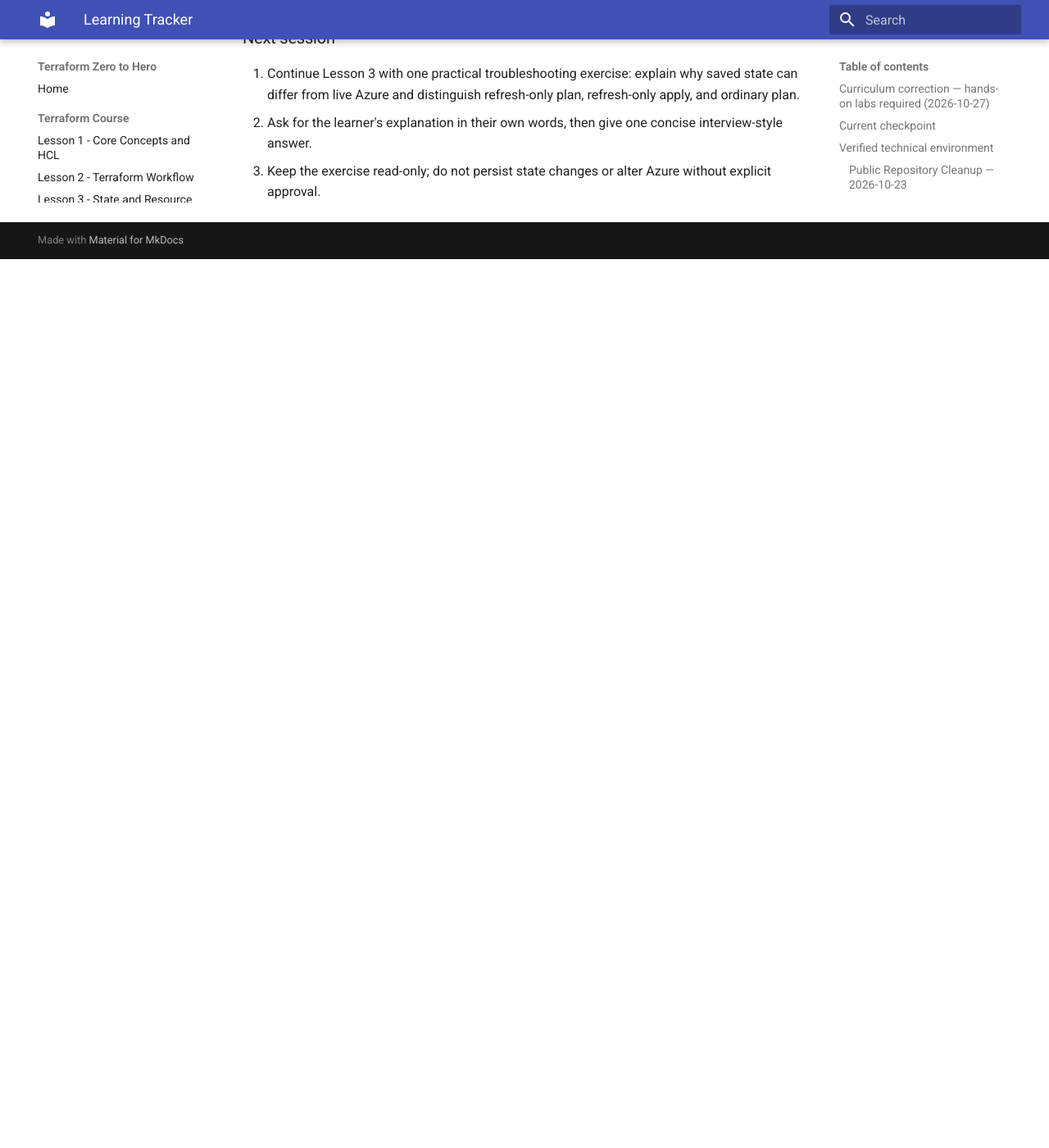
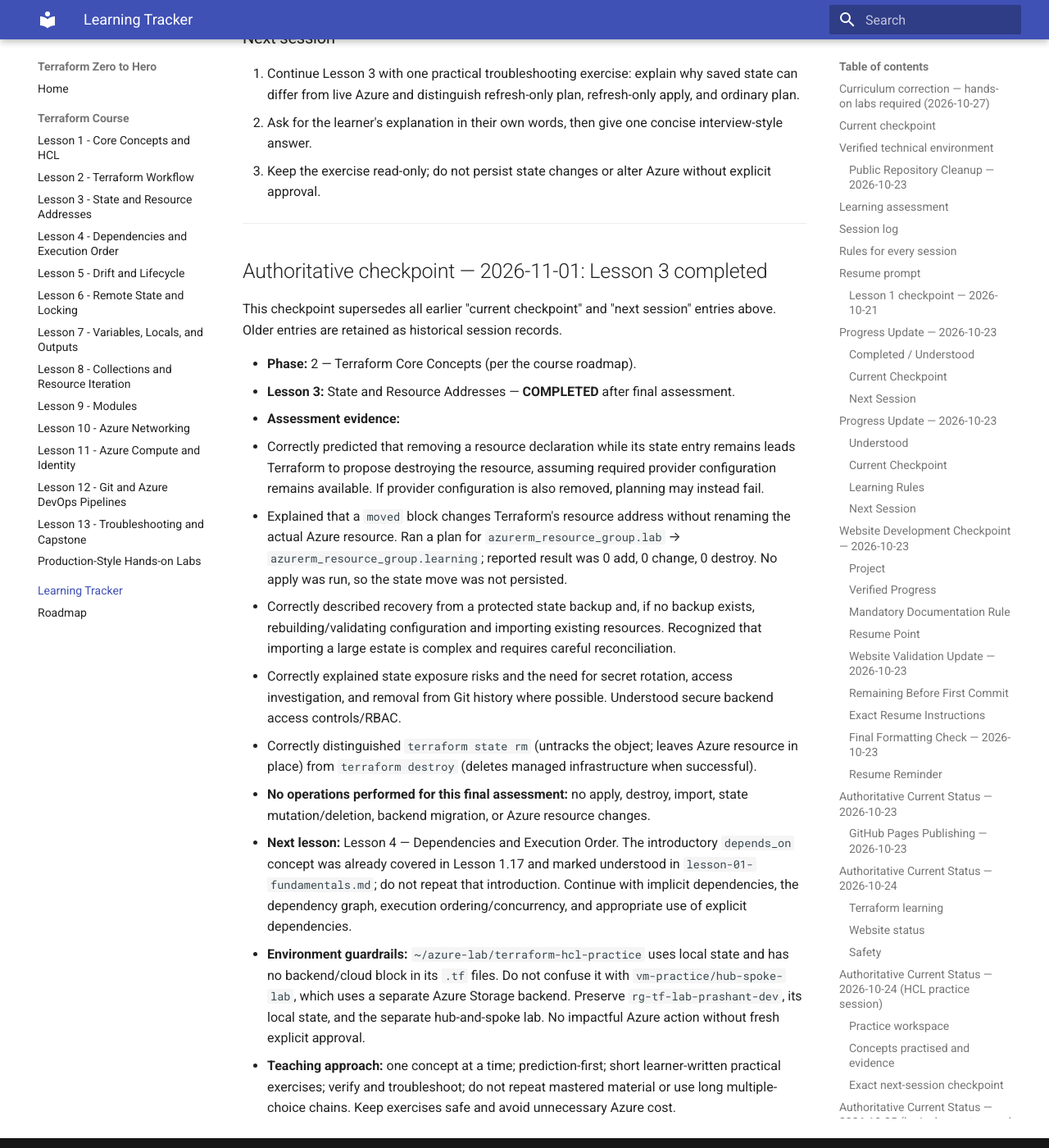
Before and after one commit to pshewale-dev/terraform-azure-lab, an MkDocs documentation site: the page built from docs/LEARNING-PROGRESS.md, in a window 1280 px wide and 1400 px high, scrolled down 33546 px. Shown: the whole window at 82% size. Built offline with MkDocs 1.6.1 and Material for MkDocs 9.7.7, drawn with Linux system fonts in a browser that asks for light colours; before the commit the page ends 33862 px from its top, so only the background shows below that.

Commit message:
Record Lesson 3 completion and next checkpoint (2026-11-01)

```diff
--- a/docs/LEARNING-PROGRESS.md
+++ b/docs/LEARNING-PROGRESS.md
@@ -883,3 +883,23 @@ Preserve `rg-tf-lab-prashant-dev`, its state, and the separate `vm-practice/hub-
 1. Continue Lesson 3 with one practical troubleshooting exercise: explain why saved state can differ from live Azure and distinguish refresh-only plan, refresh-only apply, and ordinary plan.
 2. Ask for the learner's explanation in their own words, then give one concise interview-style answer.
 3. Keep the exercise read-only; do not persist state changes or alter Azure without explicit approval.
+
+
+---
+
+## Authoritative checkpoint — 2026-11-01: Lesson 3 completed
+
+This checkpoint supersedes all earlier "current checkpoint" and "next session" entries above. Older entries are retained as historical session records.
+
+- **Phase:** 2 — Terraform Core Concepts (per the course roadmap).
+- **Lesson 3:** State and Resource Addresses — **COMPLETED** after final assessment.
+- **Assessment evidence:**
+  - Correctly predicted that removing a resource declaration while its state entry remains leads Terraform to propose destroying the resource, assuming required provider configuration remains available. If provider configuration is also removed, planning may instead fail.
+  - Explained that a `moved` block changes Terraform's resource address without renaming the actual Azure resource. Ran a plan for `azurerm_resource_group.lab` → `azurerm_resource_group.learning`; reported result was 0 add, 0 change, 0 destroy. No apply was run, so the state move was not persisted.
+  - Correctly described recovery from a protected state backup and, if no backup exists, rebuilding/validating configuration and importing existing resources. Recognized that importing a large estate is complex and requires careful reconciliation.
+  - Correctly explained state exposure risks and the need for secret rotation, access investigation, and removal from Git history where possible. Understood secure backend access controls/RBAC.
+  - Correctly distinguished `terraform state rm` (untracks the object; leaves Azure resource in place) from `terraform destroy` (deletes managed infrastructure when successful).
+- **No operations performed for this final assessment:** no apply, destroy, import, state mutation/deletion, backend migration, or Azure resource changes.
+- **Next lesson:** Lesson 4 — Dependencies and Execution Order. The introductory `depends_on` concept was already covered in Lesson 1.17 and marked understood in `lesson-01-fundamentals.md`; do not repeat that introduction. Continue with implicit dependencies, the dependency graph, execution ordering/concurrency, and appropriate use of explicit dependencies.
+- **Environment guardrails:** `~/azure-lab/terraform-hcl-practice` uses local state and has no backend/cloud block in its `.tf` files. Do not confuse it with `vm-practice/hub-spoke-lab`, which uses a separate Azure Storage backend. Preserve `rg-tf-lab-prashant-dev`, its local state, and the separate hub-and-spoke lab. No impactful Azure action without fresh explicit approval.
+- **Teaching approach:** one concept at a time; prediction-first; short learner-written practical exercises; verify and troubleshoot; do not repeat mastered material or use long multiple-choice chains. Keep exercises safe and avoid unnecessary Azure cost.
```
